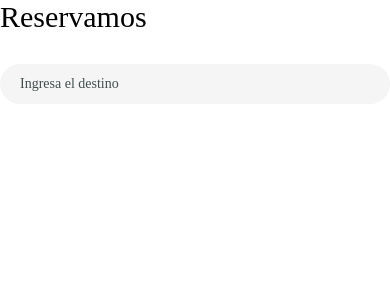
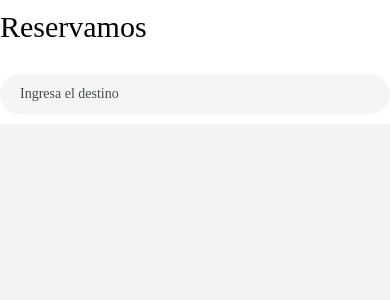
Before and after one commit to dagamo/reservamos_challenge, a React Native app: screen / in a window 390 px wide. Shown: the top 300 px of the page. Built offline with nearby package versions, Linux system fonts and the light colour scheme.

Commit message:
update/header_section_background

```diff
--- a/App.tsx
+++ b/App.tsx
@@ -1,11 +1,6 @@
 import React from 'react';
-import {SafeAreaView} from 'react-native';
-import {WeatherComparison} from './src/templates/WeatherComparison';
+import {WeatherComparisonScreen} from './src/screens/WheatherComparison';
 
-const App = () => (
-  <SafeAreaView style={{flex: 1}}>
-    <WeatherComparison />
-  </SafeAreaView>
-);
+const App = () => <WeatherComparisonScreen />;
 
 export default App;
--- a/src/components/molecules/SearchSection/index.tsx
+++ b/src/components/molecules/SearchSection/index.tsx
@@ -6,11 +6,11 @@ import {styles} from './styles';
 
 export const SearchSection = () => {
   return (
-    <>
+    <View style={styles.container}>
       <View style={styles.titleContainer}>
         <Title text="Reservamos" />
       </View>
       <DestinationSearch />
-    </>
+    </View>
   );
 };
--- a/src/components/molecules/SearchSection/styles.ts
+++ b/src/components/molecules/SearchSection/styles.ts
@@ -1,7 +1,12 @@
 import {StyleSheet} from 'react-native';
+import {theme} from '../../../utils/theme';
 
 export const styles = StyleSheet.create({
   titleContainer: {
     marginBottom: 30,
   },
+  container: {
+    backgroundColor: theme.secondary,
+    paddingVertical: 10,
+  },
 });
--- /dev/null
+++ b/src/screens/WheatherComparison/index.tsx
@@ -0,0 +1,12 @@
+import React from 'react';
+import {SafeAreaView} from 'react-native';
+import {WeatherComparison} from './../../templates/WeatherComparison/index';
+import {styles} from './styles';
+
+export const WeatherComparisonScreen = () => {
+  return (
+    <SafeAreaView style={styles.safeAreaView}>
+      <WeatherComparison />
+    </SafeAreaView>
+  );
+};
--- /dev/null
+++ b/src/screens/WheatherComparison/styles.ts
@@ -0,0 +1,9 @@
+import {StyleSheet} from 'react-native';
+import {theme} from '../../utils/theme';
+
+export const styles = StyleSheet.create({
+  safeAreaView: {
+    flex: 1,
+    backgroundColor: theme.background,
+  },
+});
```
